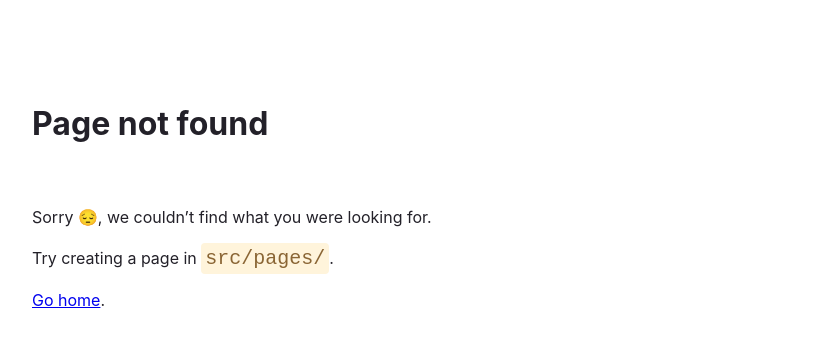
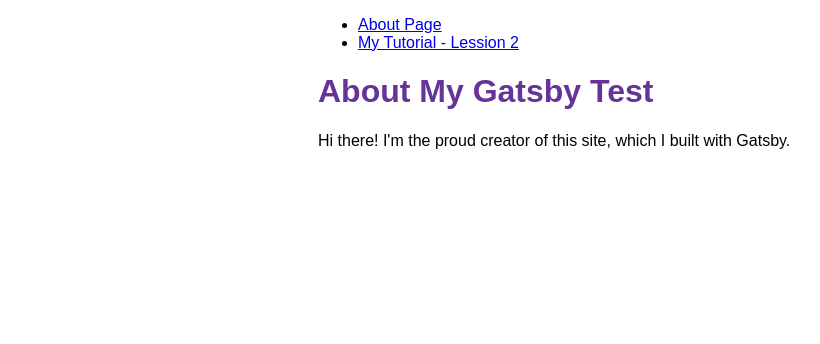
Before and after one commit to mweskott/mweskott-test-gatsby, a Gatsby site: page /about in a window 1280 px wide. Before the commit this address had no page. Shown: the whole page, without its empty margins (72-892 px from the left). Built offline with nearby package versions, Linux system fonts and the light colour scheme; Gatsby itself is replaced by a stand-in of ours.

Commit message:
feat: Gatsby tutorial lession 2

```diff
--- /dev/null
+++ b/src/components/layout.module.css
@@ -0,0 +1,19 @@
+.container {
+    margin: auto;
+    max-width: 500px;
+    font-family: sans-serif;
+  }
+  .heading {
+    color: rebeccapurple;
+  }
+  .nav-links {
+    display: flex;
+    list-style: none;
+    padding-left: 0;
+  }
+  .nav-link-item {
+    padding-right: 2rem;
+  }
+  .nav-link-text {
+    color: black;
+  }
--- /dev/null
+++ b/src/components/layout.tsx
@@ -0,0 +1,27 @@
+import * as React from "react"
+import { Link, HeadFC, PageProps } from "gatsby"
+import { container, heading, navLinks, navLinkItem, navLinkText } from './layout.module.css'
+
+
+const Layout = ({ pageTitle, children }) => {
+    return (
+        <div className={container}>
+            <nav>
+                <ul className={navLinks}>
+                    <li className={navLinkItem}>
+                        <Link to="/about" className={navLinkText}>About Page</Link>
+                    </li>
+                    <li className={navLinkItem}>
+                        <Link to="/my-tutorial/lession-2" className={navLinkText}>My Tutorial - Lession 2</Link>
+                    </li>
+                </ul>
+            </nav>
+            <main>
+                <h1 className={heading}>{pageTitle}</h1>
+                {children}
+            </main>
+        </div>
+    )
+}
+
+export default Layout
--- /dev/null
+++ b/src/pages/about.tsx
@@ -0,0 +1,15 @@
+import * as React from "react"
+import { Link, HeadFC, PageProps } from "gatsby"
+import Layout from "../components/layout"
+
+const NotFoundPage: React.FC<PageProps> = () => {
+    return (
+        <Layout pageTitle={"About My Gatsby Test"}>
+          <p>Hi there! I'm the proud creator of this site, which I built with Gatsby.</p>
+        </Layout>
+    )
+}
+
+export default NotFoundPage
+
+export const Head: HeadFC = () => <title>About (my about)</title>
```
Also changed, not shown: src/pages/index.tsx (+7 -0 lines), src/pages/my-tutorial/lession-2.tsx (added, +18 -0 lines).
